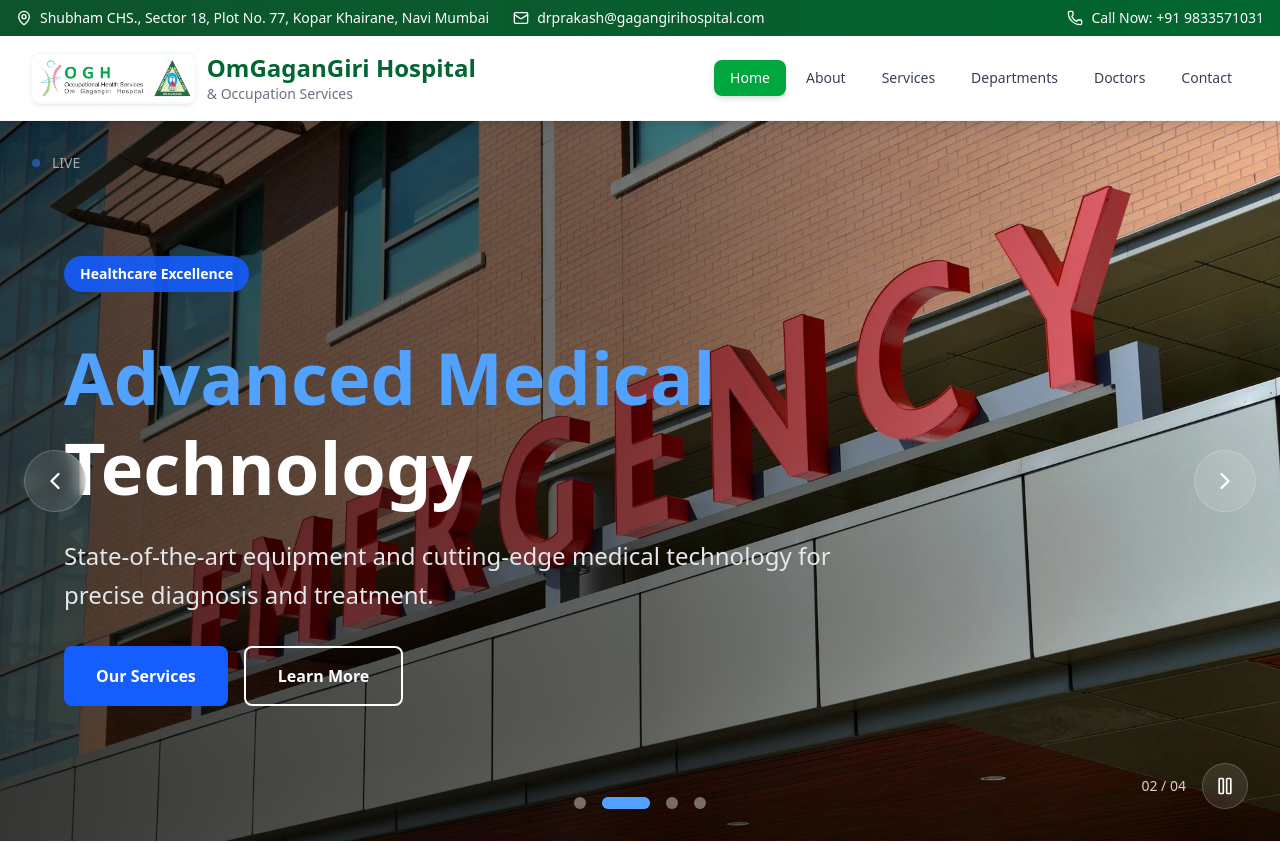
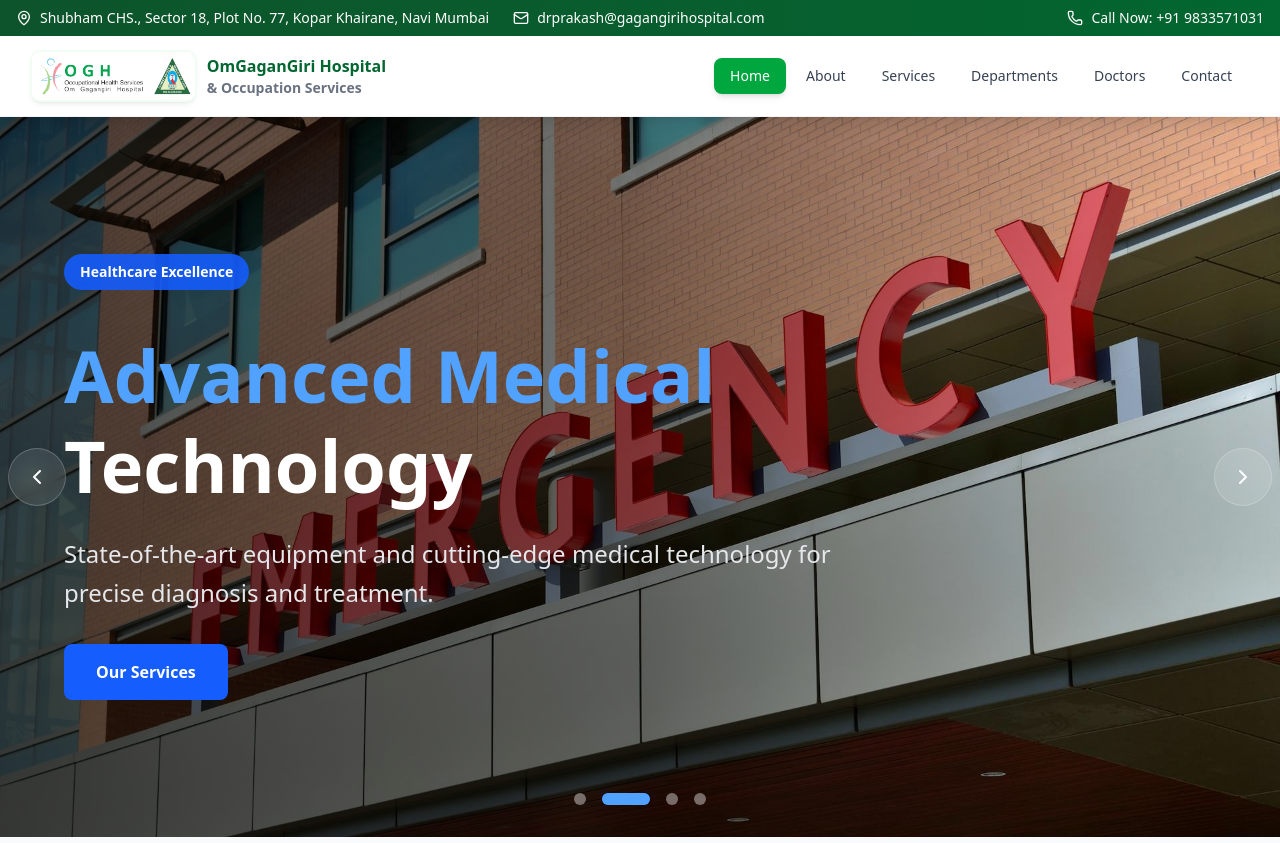
Before and after one commit to Nitish0777/ogh, a React app: page / in a window 1280 px wide. Shown: the top 843 px of the page. Built offline with nearby package versions, Linux system fonts and the light colour scheme; the HTML template or start-up script is replaced by a standard one.

Commit message:
feat: Update CarouselBanner and BookAppointment styles, improve Header text formatting

```diff
--- a/src/components/CarouselBanner.jsx
+++ b/src/components/CarouselBanner.jsx
@@ -11,7 +11,7 @@ const CarouselBanner = () => {
       image: emergencyImage,
       title: 'Your Trusted Partner in Complete Healthcare',
       subtitle: 'At Om Gagangiri Hospital & Occupational Health, we combine expert care and advanced facilities to deliver reliable, affordable, and patient-focused healthcare.',
-      cta: 'Book Appointment'
+      cta: 'Book an Appointment'
     },
     {
       image: emergencyImage,
@@ -101,9 +101,7 @@ const CarouselBanner = () => {
                     <button className="bg-blue-600 hover:bg-blue-700 text-white font-semibold py-4 px-8 rounded-lg transition-all duration-300 transform hover:scale-105 hover:shadow-lg">
                       {slide.cta}
                     </button>
-                    <button className="border-2 border-white text-white hover:bg-white hover:text-gray-900 font-semibold py-4 px-8 rounded-lg transition-all duration-300">
-                      Learn More
-                    </button>
+
                   </div>
                 </div>
               </div>
@@ -115,18 +113,18 @@ const CarouselBanner = () => {
       {/* Modern Navigation Arrows */}
       <button
         onClick={prevSlide}
-        className="absolute left-6 top-1/2 transform -translate-y-1/2 bg-white/10 backdrop-blur-sm hover:bg-white/20 text-white p-4 rounded-full transition-all duration-300 z-20 border border-white/20"
+        className="absolute left-2 top-1/2 transform -translate-y-1/2 bg-white/10 backdrop-blur-sm hover:bg-white/20 text-white p-4 rounded-full transition-all duration-300 z-20 border border-white/20"
         aria-label="Previous slide"
       >
-        <ChevronLeft size={28} />
+        <ChevronLeft size={24} />
       </button>
 
       <button
         onClick={nextSlide}
-        className="absolute right-6 top-1/2 transform -translate-y-1/2 bg-white/10 backdrop-blur-sm hover:bg-white/20 text-white p-4 rounded-full transition-all duration-300 z-20 border border-white/20"
+        className="absolute right-2 top-1/2 transform -translate-y-1/2 bg-white/10 backdrop-blur-sm hover:bg-white/20 text-white p-4 rounded-full transition-all duration-300 z-20 border border-white/20"
         aria-label="Next slide"
       >
-        <ChevronRight size={28} />
+        <ChevronRight size={24} />
       </button>
 
       {/* Progress Indicators */}
@@ -150,27 +148,6 @@ const CarouselBanner = () => {
       </div>
 
       {/* Slide Counter & Controls */}
-      <div className="absolute bottom-8 right-8 flex items-center space-x-4 z-20">
-        <span className="text-white/80 text-sm font-medium">
-          {String(currentSlide + 1).padStart(2, '0')} / {String(slides.length).padStart(2, '0')}
-        </span>
-
-        <button
-          onClick={() => setIsAutoPlaying(!isAutoPlaying)}
-          className="bg-white/10 backdrop-blur-sm hover:bg-white/20 text-white p-3 rounded-full transition-all duration-300 border border-white/20"
-          aria-label={isAutoPlaying ? 'Pause autoplay' : 'Resume autoplay'}
-        >
-          {isAutoPlaying ? <Pause size={20} /> : <Play size={20} />}
-        </button>
-      </div>
-
-      {/* Decorative Elements */}
-      <div className="absolute top-8 left-8 z-20">
-        <div className="flex items-center space-x-3">
-          <div className="w-2 h-2 bg-blue-500 rounded-full animate-pulse"></div>
-          <span className="text-white/60 text-sm font-medium">LIVE</span>
-        </div>
-      </div>
     </div>
   );
 };
--- a/src/components/Header.jsx
+++ b/src/components/Header.jsx
@@ -54,8 +54,8 @@ const Header = () => {
                 />
               </div>
               <div>
-                <h1 className="ml-3 text-2xl font-bold text-green-800">OmGaganGiri Hospital</h1>
-                <p className="ml-3 text-sm text-gray-500">& Occupation Services</p>
+                <h1 className="ml-3 text-1xl font-bold text-green-800">OmGaganGiri Hospital</h1>
+                <p className="ml-3 text-sm text-gray-500 font-bold">& Occupation Services</p>
               </div>
             </div>
 
```
Also changed, not shown: src/pages/BookAppointment.jsx (+16 -16 lines).
